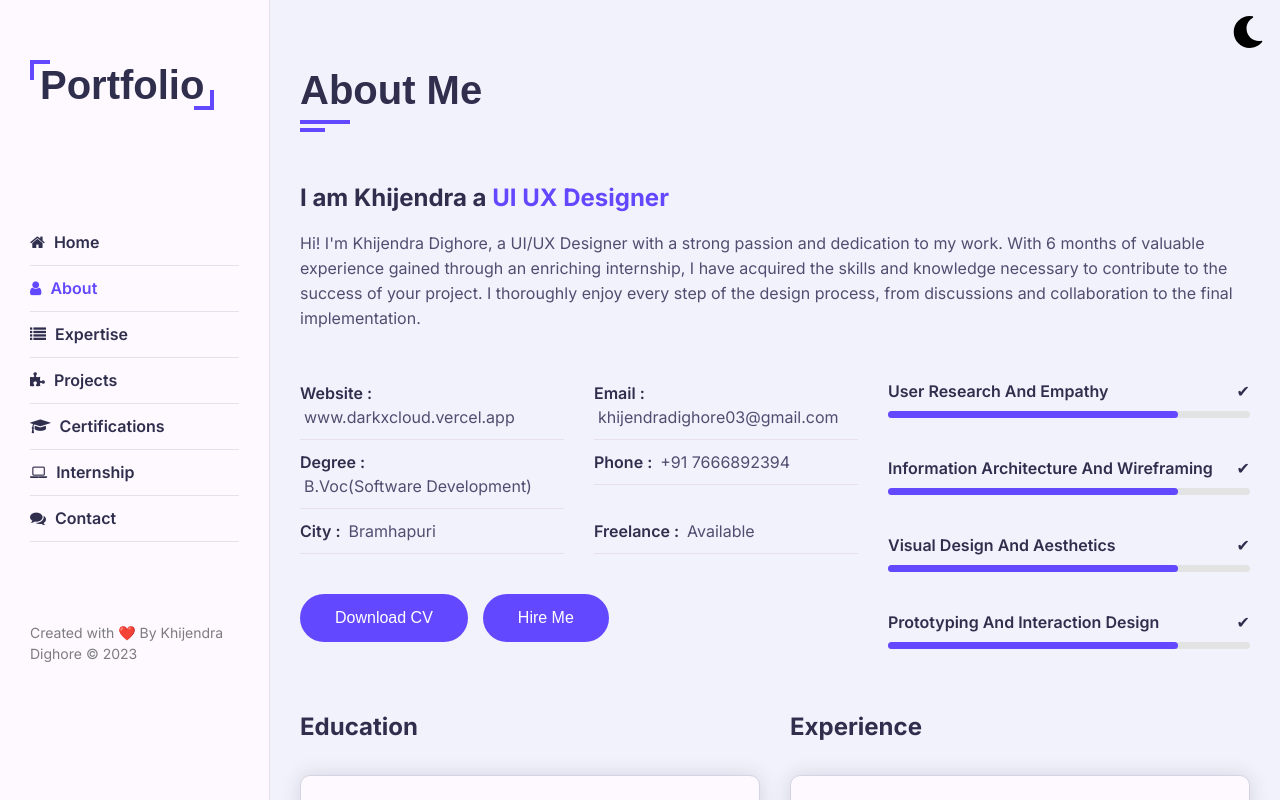
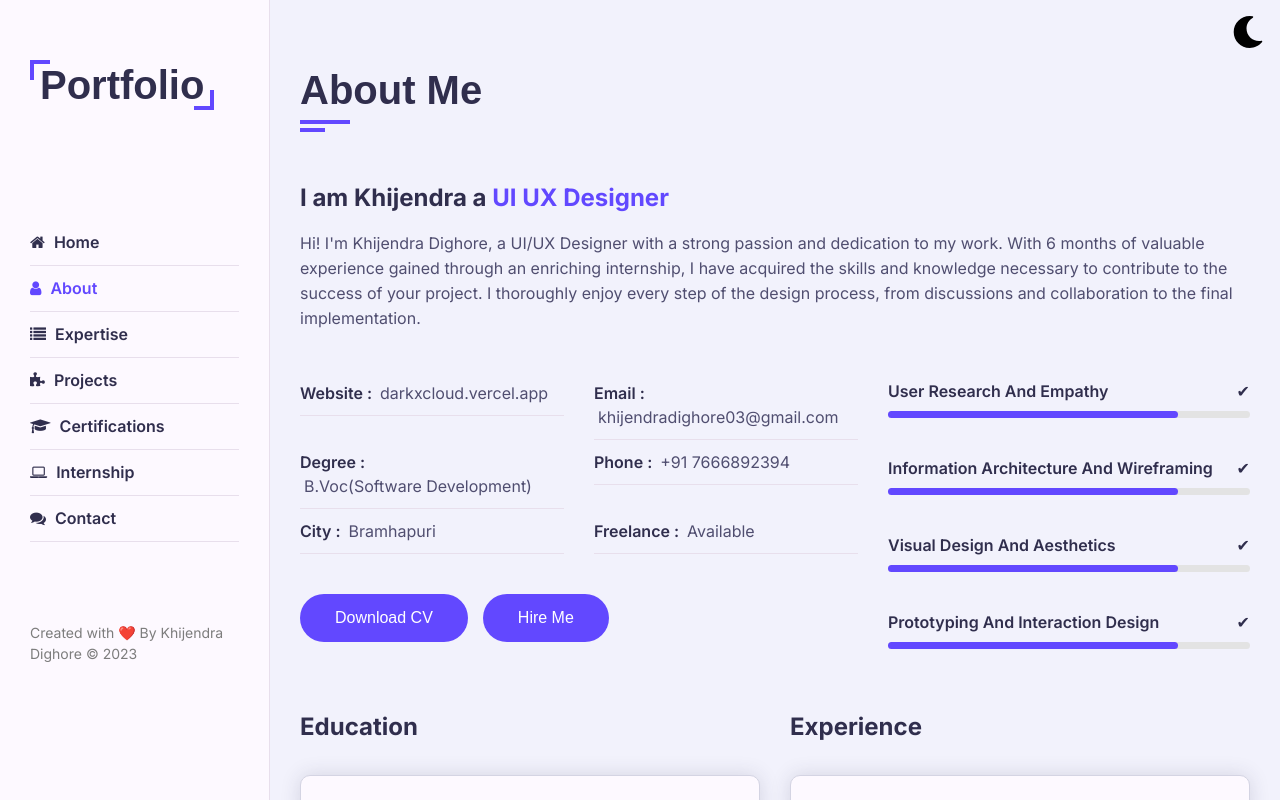
Before and after one commit to darkxweb/darkxcloud, a Next.js app: page /about in a window 1280 px wide. Built offline with nearby package versions, Linux system fonts and the light colour scheme.

Commit message:
Initial Commit

```diff
--- a/src/app/about/page.tsx
+++ b/src/app/about/page.tsx
@@ -29,7 +29,7 @@ const About: NextPage = () => {
                   <div className="row">
                     <div className="info-item padd-15">
                       <p>
-                        Website : <span>www.darkxcloud.vercel.app</span>
+                        Website : <span>darkxcloud.vercel.app</span>
                       </p>
                     </div>
                     <div className="info-item padd-15">
```
